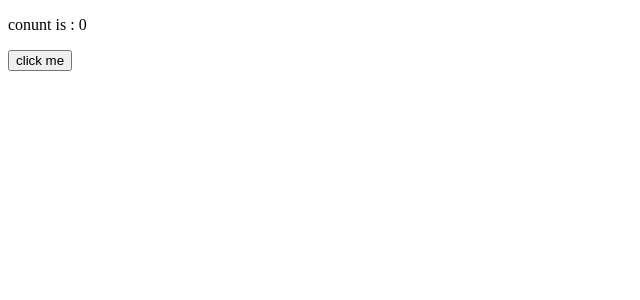
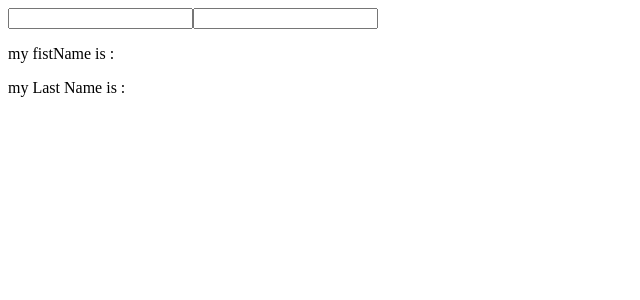
Before and after one commit to AliKouchekzade/first-app, a React (Create React App) app: page / in a window 1280 px wide. Shown: the top 300 px of the page, without its empty margins (0-640 px from the left). Built offline with nearby package versions, Linux system fonts and the light colour scheme; the HTML template or start-up script is replaced by a standard one.

Commit message:
Updtae State Type Of Object

```diff
--- a/src/App.js
+++ b/src/App.js
@@ -2,6 +2,8 @@ import React, { Component, useState } from "react";
 import Product from "./components/product/Product";
 import HooksCounter from "./components/Counter/hookscounter";
 import ClassCounter from "./components/Counter/classCounter";
+import HooksObject from "./components/objectchange/hookobject";
+import ClassObject from "./components/objectchange/classobject";
 
 /*class App extends Component {
   state = {
@@ -83,7 +85,9 @@ import ClassCounter from "./components/Counter/classCounter";
 const App = () => {
     return (
         //<HooksCounter />);
-        <ClassCounter />
+        //<ClassCounter />
+        //<HooksObject />
+        <ClassObject />
     );
 }
 
--- a/src/components/Counter/classCounter.js
+++ b/src/components/Counter/classCounter.js
@@ -3,12 +3,14 @@ import React, { Component } from "react";
 class ClassCounter extends Component {
   state = {
     num: 0,
+    cOOl : 5
   };
 
   clickHandler = () => {
     this.setState((prevState) => {
       return { num: prevState.num + 1 };
     });
+    console.log(this.state);
   };
   render() {
     return (
--- /dev/null
+++ b/src/components/objectchange/classobject.js
@@ -0,0 +1,42 @@
+import React, { Component } from "react";
+
+class ClassObject extends Component {
+  state = {
+    user: { firstName: "", lastName: "" },
+  };
+
+  firstNameHandler = (e) => {
+    this.setState(preState => {
+        return {user : {firstName : e.target.value , lastName : preState.user.lastName}}
+    });
+  }
+
+  lastNameHandler = (e) => {
+    this.setState(preState => {
+        return {user : {lastName : e.target.value , firstName : preState.user.firstName}}
+    });
+  }
+
+  render() {
+    return (
+      <div>
+        <form>
+          <input
+            type="text"
+            value={this.state.user.firstName}
+            onChange={this.firstNameHandler}
+          ></input>
+          <input
+            type="text"
+            value={this.state.user.lastName}
+            onChange={this.lastNameHandler}
+          ></input>
+          <p>my fistName is : {this.state.user.firstName}</p>
+          <p> my Last Name is : {this.state.user.lastName}</p>
+        </form>
+      </div>
+    );
+  }
+}
+
+export default ClassObject;
--- /dev/null
+++ b/src/components/objectchange/hookobject.js
@@ -0,0 +1,30 @@
+import { useState } from "react";
+
+const HooksObject = () => {
+
+    const [user,setUser] = useState({firstName : "",lastName : ""});
+
+    const firstNameHandler = (e) => {
+        setUser({...user,firstName : e.target.value});
+        /*setUser(preState => {
+            return {firstName : e.target.value , lastName: preState.lastName}
+        });*/
+    }
+    const lastNameHandler = (e) => {
+        setUser({...user,lastName : e.target.value});
+        /*setUser(preState => {
+            return {lastName : e.target.value , firstName: preState.firstName}
+        });*/
+    }
+
+    return ( <div>
+        <form>
+            <input type="text" value = {user.firstName} onChange = {firstNameHandler}></input>
+            <input type="text" value = {user.lastName} onChange = {lastNameHandler}></input>
+            <p>my fistName is :  {user.firstName}</p>
+            <p> my Last Name is : {user.lastName}</p>
+        </form>
+    </div> );
+}
+
+export default HooksObject ;
```
